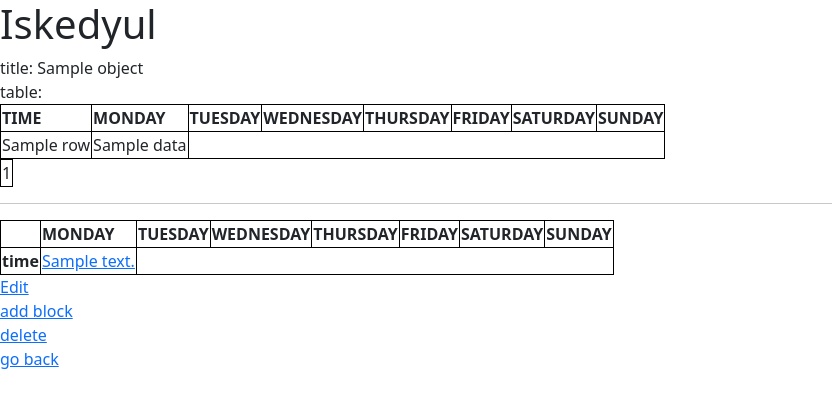
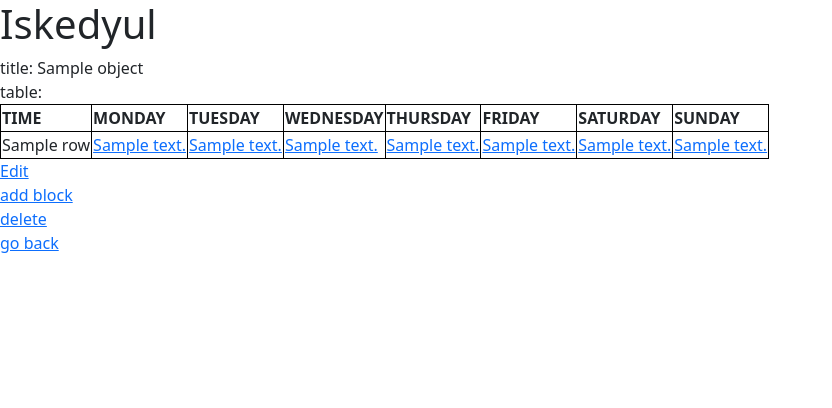
Before and after one commit to jmarkfen/django-iskedyul, a Django app: template core/templates/core/set_detail.html in a window 1280 px wide. Shown: the top 408 px of the page, without its empty margins (0-832 px from the left). Run offline with Django 4.2, Linux system fonts and the light colour scheme; the template is opened without the code that fills it: most values are stand-ins (such as "Sample title", 1, 10 or a date in 2020).

Commit message:
add links to table cells

```diff
--- a/core/templates/core/set_detail_table.html
+++ b/core/templates/core/set_detail_table.html
@@ -38,44 +38,13 @@ for x in range(s.0.group.0.count) #
 {% for row in row_labels %}
     <tr>
         <td>{{ row.label }}</td>
-        {% include 'core/table_cell.html' with day_key='Monday' row_index=forloop.counter0 %}
+        {% include 'core/table_cell.html' with day_key='Monday' row_index=forloop.counter0 timetable_id=object.id %}
+        {% include 'core/table_cell.html' with day_key='Tuesday' row_index=forloop.counter0 timetable_id=object.id %}
+        {% include 'core/table_cell.html' with day_key='Wednesday' row_index=forloop.counter0 timetable_id=object.id %}
+        {% include 'core/table_cell.html' with day_key='Thursday' row_index=forloop.counter0 timetable_id=object.id %}
+        {% include 'core/table_cell.html' with day_key='Friday' row_index=forloop.counter0 timetable_id=object.id %}
+        {% include 'core/table_cell.html' with day_key='Saturday' row_index=forloop.counter0 timetable_id=object.id %}
+        {% include 'core/table_cell.html' with day_key='Sunday' row_index=forloop.counter0 timetable_id=object.id %}
     </tr>
 {% endfor %}
 </table>
-<table>
-{% for row in  row_labels %}{% with forloop.counter0 as row_index %}
-<tr>
-    {% for key in matrix.header_rowspans.keys %}
-            {% for subcol in matrix|index:key %}
-
-            <td>{{ subcol|index:row_index }}</td>
-            {% endfor %}
-        {% endfor %}
-</tr>
-{% endwith %}{% endfor %}
-</table>
-<hr>
-<table>
-    <tr>
-        <th></th>
-        {# column headers #}
-        <th>MONDAY</th>
-        <th>TUESDAY</th>
-        <th>WEDNESDAY</th>
-        <th>THURSDAY</th>
-        <th>FRIDAY</th>
-        <th>SATURDAY</th>
-        <th>SUNDAY</th>
-    <tr>
-        <th>time</th>
-        {% for block in by_days.values %}
-            {% if block.text %}
-                <td>
-                    <a href="{% url 'block_update' object.id block.id %}">{{ block.text }}</a>
-                </td>
-            {% else %}
-                    <td></td>
-            {% endif %}
-        {% endfor %}
-    </tr>
-</table>
--- a/core/templates/core/table_cell.html
+++ b/core/templates/core/table_cell.html
@@ -1,12 +1,19 @@
 {% comment %}
 day_key - matrix['day']
 row_index - int
+timetable_id - int
 {% endcomment %}
 {% load index %}
 {% for subcol in matrix|index:day_key %}
-    {% with subcol|index:row_index as cell %}
-    {% if cell.data is not True %}
-    <td rowspan={{ cell.rowspan }}>{{ cell.data }}</td>
+{% with subcol|index:row_index as cell %}
+    {% if cell %}
+        {% if cell.data is not True%}
+    <td rowspan={{ cell.rowspan }}>
+        <a href="{% url 'block_update' timetable_id cell.data.id %}">{{ cell.data.text }}</a>
+    </td>
+        {% endif %}
+    {% else %}
+    <td></td>
     {% endif %}
-    {% endwith %}
+{% endwith %}
 {% endfor %}
```
